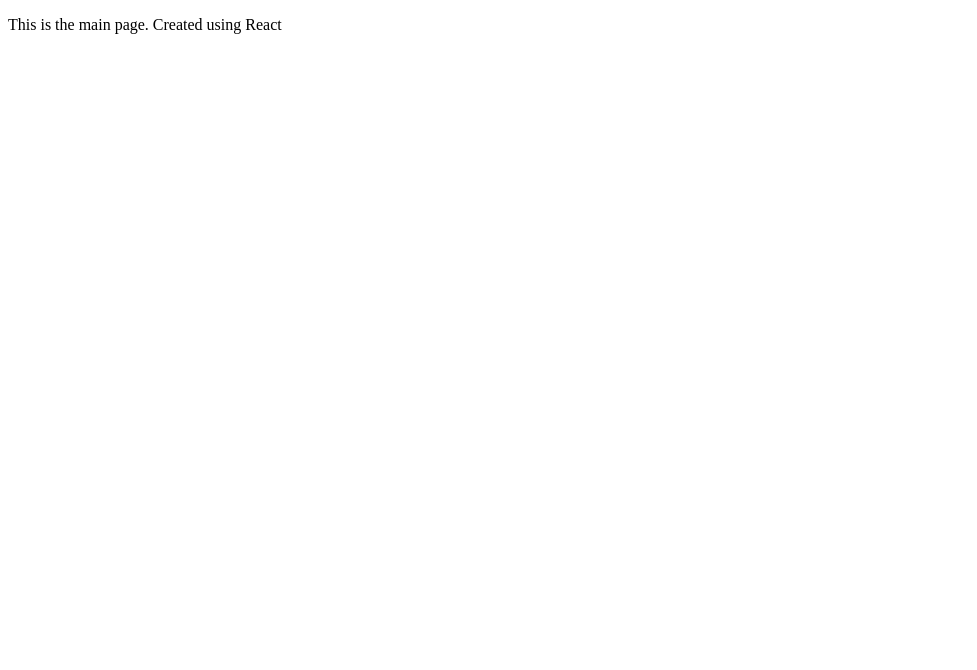
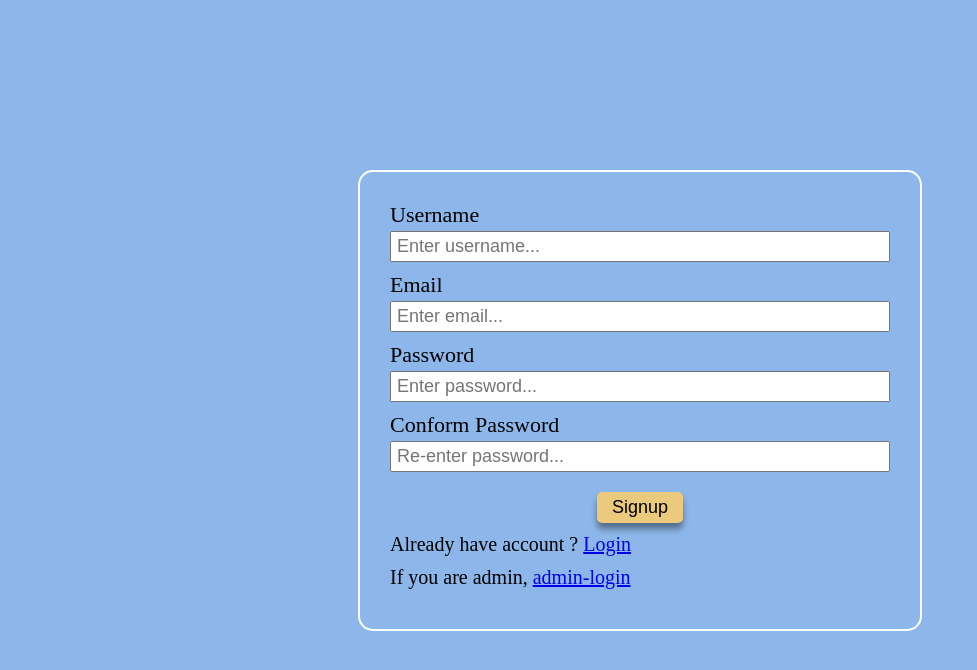
Before and after one commit to Baba0608/product-store, a React (Vite) app in the folder frontend/: page /user/signup in a window 1280 px wide. Shown: the top 670 px of the page, without its empty margins (0-977 px from the left). Built offline with nearby package versions, Linux system fonts and the light colour scheme; no server answers.

Commit message:
react signup page

```diff
--- a/frontend/App.js
+++ b/frontend/App.js
@@ -1,14 +1,40 @@
 import React from "react";
 import ReactDOM from "react-dom/client";
+import { createBrowserRouter, RouterProvider, Outlet } from "react-router-dom";
+
+import { Login } from "./src/components/Login";
+import { Signup } from "./src/components/Signup";
+import { Home } from "./src/components/Home";
+import { Orders } from "./src/components/Orders";
+import { Cart } from "./src/components/Cart";
+import { Error } from "./src/components/Error";
 
 const root = ReactDOM.createRoot(document.getElementById("root"));
 
 const AppLayout = () => {
   return (
     <div>
-      <p>This is the main page. Created using React</p>
+      <Outlet />
     </div>
   );
 };
 
-root.render(<AppLayout />);
+const appRouter = createBrowserRouter([
+  {
+    path: "/",
+    element: <AppLayout />,
+    children: [
+      {
+        path: "/user/login",
+        element: <Login />,
+      },
+      {
+        path: "/user/signup",
+        element: <Signup />,
+      },
+    ],
+    errorElement: <Error />,
+  },
+]);
+
+root.render(<RouterProvider router={appRouter} />);
--- a/frontend/index.html
+++ b/frontend/index.html
@@ -5,6 +5,7 @@
     <meta name="viewport" content="width=device-width, initial-scale=1.0">
     <title>Product Store</title>
     <link rel="stylesheet" href="style.css">
+    <link rel="stylesheet" href="https://cdnjs.cloudflare.com/ajax/libs/font-awesome/4.7.0/css/font-awesome.min.css">
 </head>
 <body>
 
--- a/frontend/package.json
+++ b/frontend/package.json
@@ -10,10 +10,13 @@
   "author": "",
   "license": "ISC",
   "dependencies": {
+    "axios": "^1.6.7",
     "react": "^18.2.0",
-    "react-dom": "^18.2.0"
+    "react-dom": "^18.2.0",
+    "react-router-dom": "^6.22.0"
   },
   "devDependencies": {
+    "buffer": "^6.0.3",
     "parcel": "^2.11.0",
     "process": "^0.11.10"
   }
--- /dev/null
+++ b/frontend/src/components/Button.js
@@ -0,0 +1,13 @@
+import { ButtonLoading } from "./ButtonLoading";
+
+export const Button = ({ loading, id, content, submitFormData }) => {
+  if (!loading) {
+    return (
+      <button type="submit" id={id} onClick={submitFormData}>
+        {content}
+      </button>
+    );
+  } else {
+    return <ButtonLoading />;
+  }
+};
--- /dev/null
+++ b/frontend/src/components/ButtonLoading.js
@@ -0,0 +1,7 @@
+export const ButtonLoading = () => {
+  return (
+    <button className="button-loading">
+      <i className="fa fa-spinner fa-spin"></i>
+    </button>
+  );
+};
--- /dev/null
+++ b/frontend/src/components/Cart.js
@@ -0,0 +1,7 @@
+export const Cart = () => {
+  return (
+    <div>
+      <p>This is Cart page</p>
+    </div>
+  );
+};
--- /dev/null
+++ b/frontend/src/components/Error.js
@@ -0,0 +1,7 @@
+export const Error = () => {
+  return (
+    <div>
+      <p>Oops! Something went wrong.</p>
+    </div>
+  );
+};
--- /dev/null
+++ b/frontend/src/components/Home.js
@@ -0,0 +1,7 @@
+export const Home = () => {
+  return (
+    <div>
+      <p>This is Home page</p>
+    </div>
+  );
+};
--- /dev/null
+++ b/frontend/src/components/Login.js
@@ -0,0 +1,7 @@
+export const Login = () => {
+  return (
+    <div>
+      <p>This is login page</p>
+    </div>
+  );
+};
--- /dev/null
+++ b/frontend/src/components/Orders.js
@@ -0,0 +1,7 @@
+export const Orders = () => {
+  return (
+    <div>
+      <p>This is Orders page</p>
+    </div>
+  );
+};
--- /dev/null
+++ b/frontend/src/components/Signup.js
@@ -0,0 +1,131 @@
+import { useState } from "react";
+import { Link, useNavigate } from "react-router-dom";
+import axios from "axios";
+import { Button } from "./Button";
+
+const BACKEND_API = process.env.REACT_APP_BACKEND_API;
+
+export const Signup = () => {
+  const [loading, setLoading] = useState(false);
+  const [username, setUsername] = useState("");
+  const [email, setEmail] = useState("");
+  const [password, setPassword] = useState("");
+  const [conformPassword, setConformPassword] = useState("");
+
+  let navigate = useNavigate();
+  const routeChange = () => {
+    let path = "/user/login";
+    navigate(path);
+  };
+
+  const submitFormData = async (e) => {
+    e.preventDefault();
+
+    if (
+      username != "" &&
+      email != "" &&
+      password != "" &&
+      conformPassword != ""
+    ) {
+      if (password != conformPassword) {
+        // show error
+        // notification -- password is not matching.
+      } else {
+        setLoading(true);
+        const result = await axios.post(`${BACKEND_API}/user/signup`, {
+          username: username,
+          email: email,
+          password: password,
+        });
+        setLoading(false);
+        console.log(result);
+        routeChange();
+      }
+    } else {
+      // notification -- Please enter all fields.
+    }
+  };
+
+  return (
+    <div className="signup-container">
+      <div className="signup-input">
+        <form>
+          <div className="username-input">
+            <label htmlFor="username">Username</label> <br />
+            <input
+              type="text"
+              name="username"
+              id="username"
+              placeholder="Enter username..."
+              onChange={(e) => {
+                setUsername(e.target.value);
+              }}
+            />
+          </div>
+
+          <div className="email-input">
+            <label htmlFor="email">Email</label> <br />
+            <input
+              type="text"
+              name="email"
+              id="email"
+              placeholder="Enter email..."
+              onChange={(e) => {
+                setEmail(e.target.value);
+              }}
+            />
+          </div>
+
+          <div className="password-input">
+            <label htmlFor="password">Password</label> <br />
+            <input
+              type="password"
+              name="password"
+              id="password"
+              placeholder="Enter password..."
+              onChange={(e) => {
+                setPassword(e.target.value);
+              }}
+            />
+          </div>
+
+          <div className="conform-password-input">
+            <label htmlFor="conform-password">Conform Password</label> <br />
+            <input
+              type="password"
+              name="conform-password"
+              id="conform-password"
+              placeholder="Re-enter password..."
+              onChange={(e) => {
+                setConformPassword(e.target.value);
+              }}
+            />
+          </div>
+
+          <div className="btn">
+            {/* <button type="submit" id="submit-btn" onClick={submitFormData}>
+              Signup
+            </button> */}
+
+            <Button
+              loading={loading}
+              id={"submit-btn"}
+              submitFormData={submitFormData}
+              content={"Signup"}
+            />
+          </div>
+        </form>
+
+        <div>
+          <p>
+            Already have account ? <Link to="/user/login">Login</Link>
+          </p>
+
+          <p>
+            If you are admin, <Link to="/admin/login">admin-login</Link>
+          </p>
+        </div>
+      </div>
+    </div>
+  );
+};
--- a/frontend/style.css
+++ b/frontend/style.css
@@ -0,0 +1,81 @@
+
+*{
+    margin: 0;
+    padding: 0;
+    box-sizing: border-box;
+}
+
+body{
+    background-color: rgb(141, 183, 234);
+    font-size: 20px;
+}
+
+body label{
+    font-size: 22px;
+}
+
+body input{
+    font-size: 18px;
+    margin-top: 3px;
+    margin-bottom: 10px;
+    width: 500px;
+    padding: 3px 5px;
+}
+
+body button{
+    font-size: 18px;
+}
+
+body p{
+    margin-bottom: 10px;
+}
+
+.signup-container{
+    display: flex;
+    justify-content: center;
+    min-height: 100vh;
+    align-items: center;
+
+}
+
+.signup-input{
+    border: 2px solid white;
+    padding: 30px;
+    border-radius: 15px;
+}
+
+.btn{
+    margin-top: 10px;
+    display: flex;
+    justify-content: center;
+}
+
+
+#submit-btn{
+    padding: 5px 15px;
+    border-radius: 5px;
+    border: none;
+    background-color: rgb(235, 202, 125);
+    box-shadow: 0px 6px 6px rgba(0,0,0,.4);
+    margin-bottom: 10px;
+}
+
+#submit-btn:hover , .button-loading:hover{
+    background-color: rgb(238, 154, 51);
+    cursor: pointer;
+    transition: all ease-in-out 300ms;
+}
+
+
+/* Button loading spinner */
+
+.button-loading{
+
+    width: 86px;
+    height: 31px;
+    border: none;
+    background-color: rgb(235, 202, 125);
+    box-shadow: 0px 6px 6px rgba(0, 0, 0, .4);
+    margin-bottom: 10px;
+    border-radius: 5px;
+}
```
Also changed, not shown: 2 other files (tests, documents, lock files or other folders).
